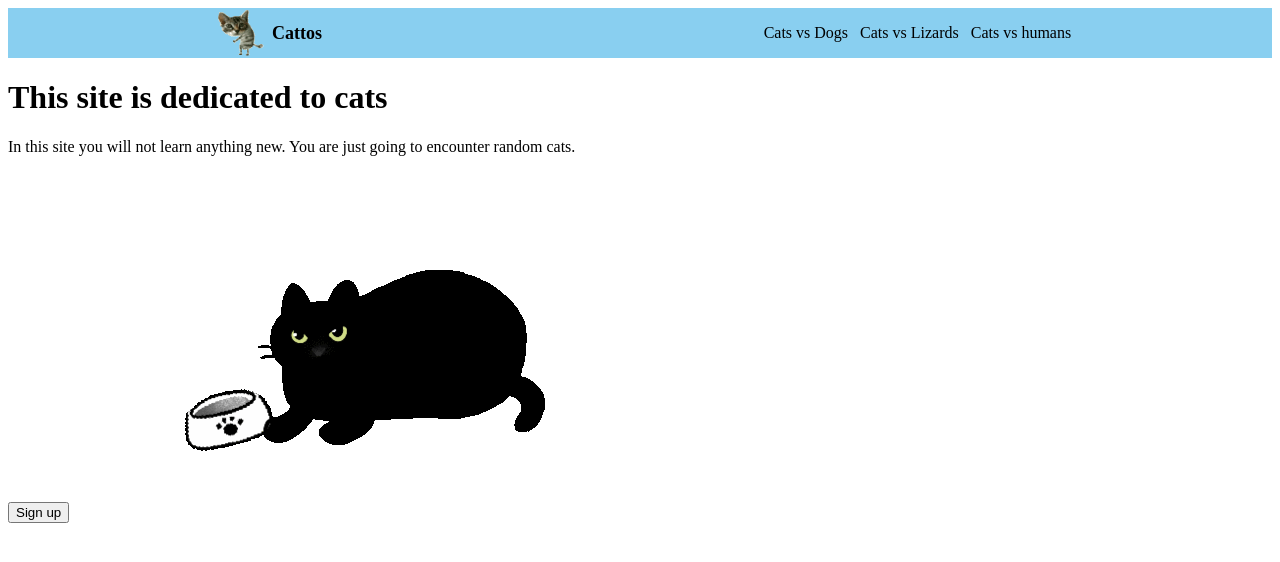
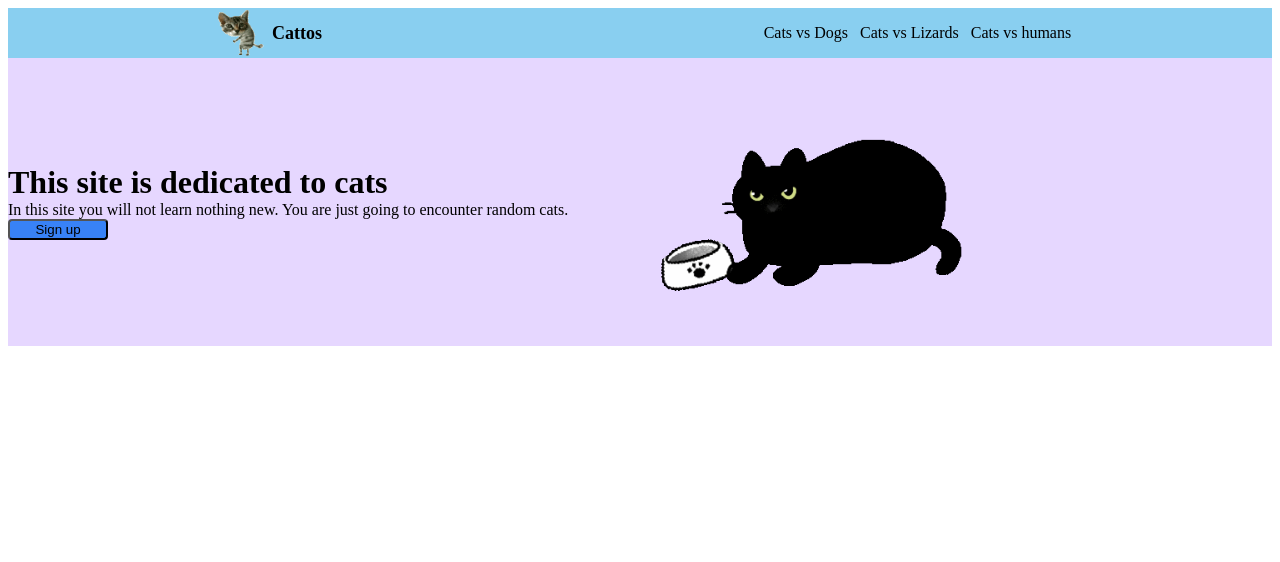
Before and after one commit to artemisia47/Cattos, a plain HTML site: page index.html in a window 1280 px wide. Drawn offline with Linux system fonts and the light colour scheme.

Commit message:
We completed the upper body of our webpage. We organised the flexboxes and the div containers so the text and the picture align correctly. We also made the button corners rounder with border radious

```diff
--- a/index.html
+++ b/index.html
@@ -23,11 +23,14 @@
         </ul>
     </div>
     <div class="upperall">
-        <h1 >This site is dedicated to cats</h1>
-        <p>In this site you will not learn anything new. You are just going to encounter random cats.
-        </p>
-        <button>Sign up</button>
-        <img src="cats-images/bowl.gif" alt="Cat throwing bowl">
+        <div class="uppertext">
+
+                <h1 class="welcome" >This site is dedicated to cats</h1>
+                <p class="welcome">In this site you will not learn nothing new. You are just going to encounter random cats.
+                </p>
+            <button>Sign up</button>
+        </div>
+        <img src="cats-images/bowl.gif" alt="Cat throwing bowl" style="width: 400px;">
     </div>
 </body>
 
--- a/styles.css
+++ b/styles.css
@@ -26,8 +26,20 @@ ul{
 }
 button{
     max-width: 100px;
-    background-color:;
+    background-color:#3882F6;
+    border-radius: 4px;
 }
 .upperall{
+display: flex;
+background-color: #e6d7ff;
+}
+.uppertext{
+    display: flex;
+        flex-direction: column;
+        justify-content: center;
+    }
 
+.welcome{
+    margin: 0%;
+    padding: 0%;
 }
```
